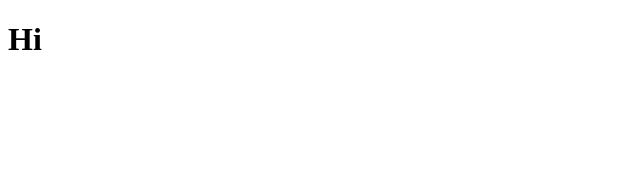
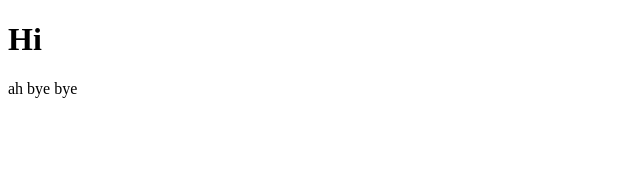
Before and after one commit to dev-chloe/hangout-react-hooks-with-nomad, a React (Create React App) app: page / in a window 1280 px wide. Shown: the top 170 px of the page, without its empty margins (0-640 px from the left). Built offline with nearby package versions, Linux system fonts and the light colour scheme.

Commit message:
useFadeIn

```diff
--- a/src/App.js
+++ b/src/App.js
@@ -1,27 +1,27 @@
-import { useEffect } from 'react';
+import { useEffect, useRef } from 'react';
 
-const useBeforeLeave = (onBefore) => {
-  const handle = (event) => {
-    const { clientY } = event;
-    if (clientY <= 0) {
-      onBefore();
+const useFadeIn = (duration = 1, delay = 0) => {
+  const element = useRef();
+  useEffect(() => {
+    if (element.current) {
+      const { current } = element;
+      current.style.transition = `opacity ${duration}s ease-in-out ${delay}s`;
+      current.style.opacity = 1;
     }
-  }
-  useEffect(() => {
-    document.addEventListener("mouseleave", handle);
-    return () => document.removeEventListener("mouseleave", handle);
   }, [])
-  if (typeof onBefore !== "function") {
+  if(typeof duration !== "number" || typeof delay !== "number") {
     return;
   }
+  return {ref: element, style: {opacity: 0}};
 }
 
 function App() {
-  const begForLife = () => console.log("Plz dont leave");
-  useBeforeLeave(begForLife);
+  const fadeInH1 = useFadeIn(1, .5);
+  const fadeInP = useFadeIn(2, 1);
   return (
     <div className="App">
-      <h1>Hi</h1>
+      <h1 {...fadeInH1}>Hi</h1>
+      <p {...fadeInP}>ah bye bye</p>
     </div>
   );
 }
```
Also changed, not shown: 1 other file (tests, documents, lock files or other folders).
